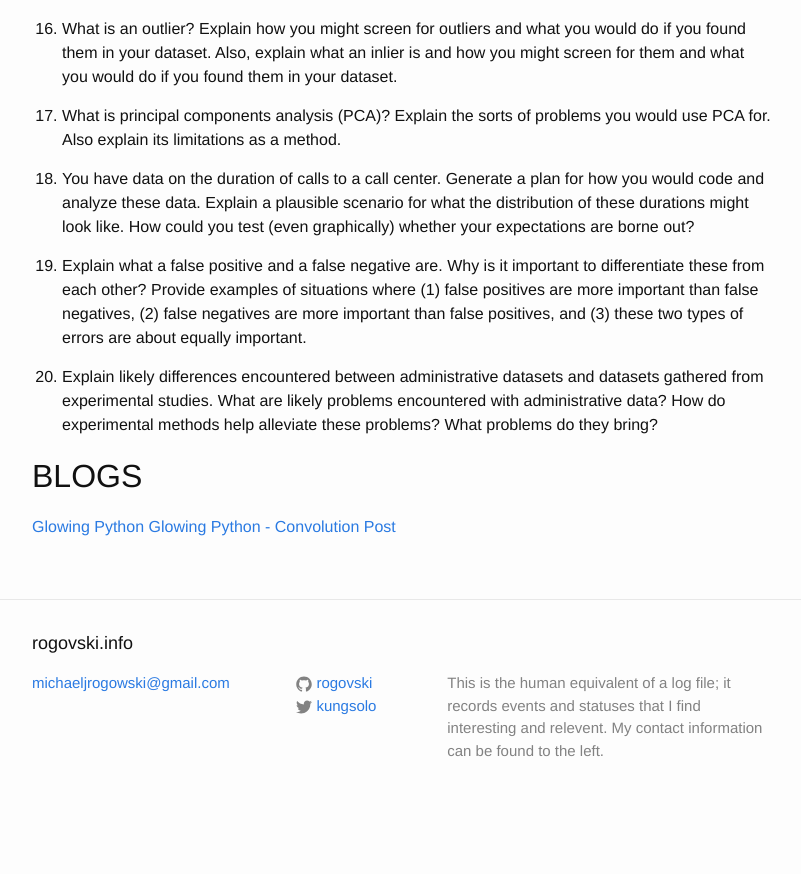
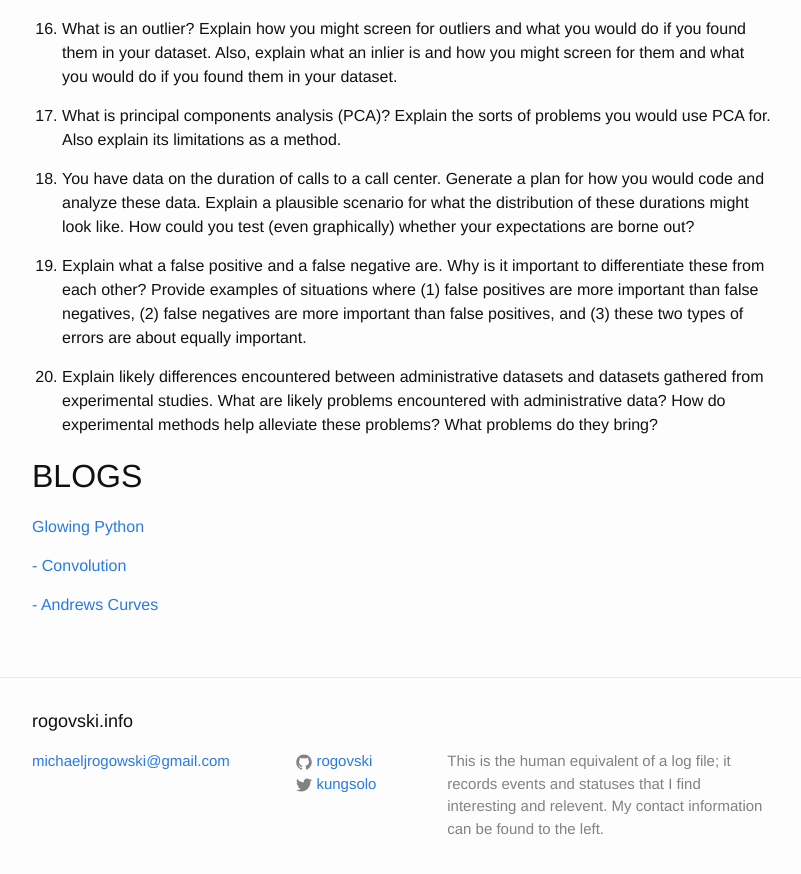
Before and after one commit to rogovski/rogovski.github.io, a Jekyll site: the page built from _posts/2016-03-02-navigating-the-data.markdown, in a window 1280 px wide and 900 px high, scrolled down 1071 px. Shown: the top 874 px of the window, without its empty margins (238-1039 px from the left). Built offline with Jekyll 4.4.1, drawn with Linux system fonts in a browser that asks for light colours; before the commit the page ends 1893 px from its top, so only the background shows below that.

Commit message:
Update 2016-03-02-navigating-the-data.markdown

```diff
--- a/_posts/2016-03-02-navigating-the-data.markdown
+++ b/_posts/2016-03-02-navigating-the-data.markdown
@@ -54,4 +54,7 @@
 
 ## BLOGS
 [Glowing Python](http://glowingpython.blogspot.com)
-[Glowing Python - Convolution Post](http://glowingpython.blogspot.com/2012/02/convolution-with-numpy.html)
+
+[ - Convolution](http://glowingpython.blogspot.com/2012/02/convolution-with-numpy.html)
+
+[ - Andrews Curves](http://glowingpython.blogspot.com/2014/10/andrews-curves.html)
```
